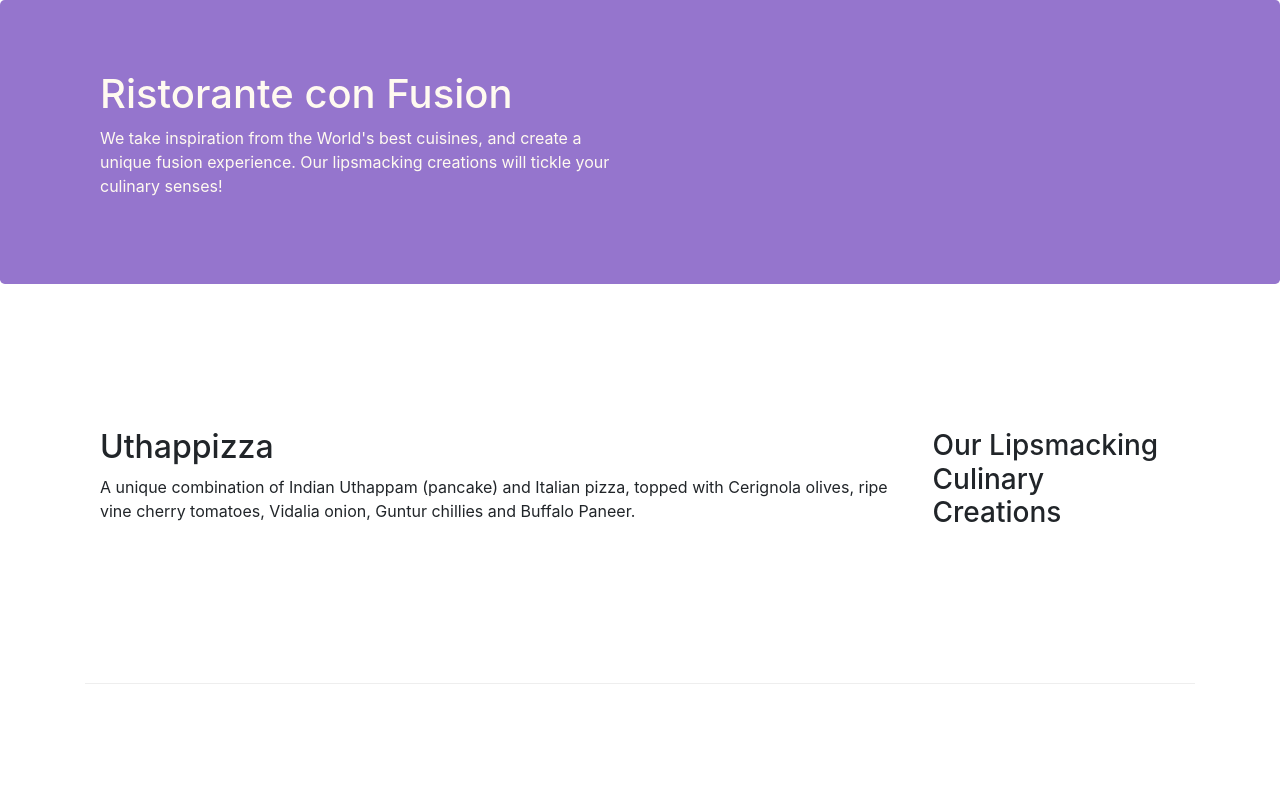
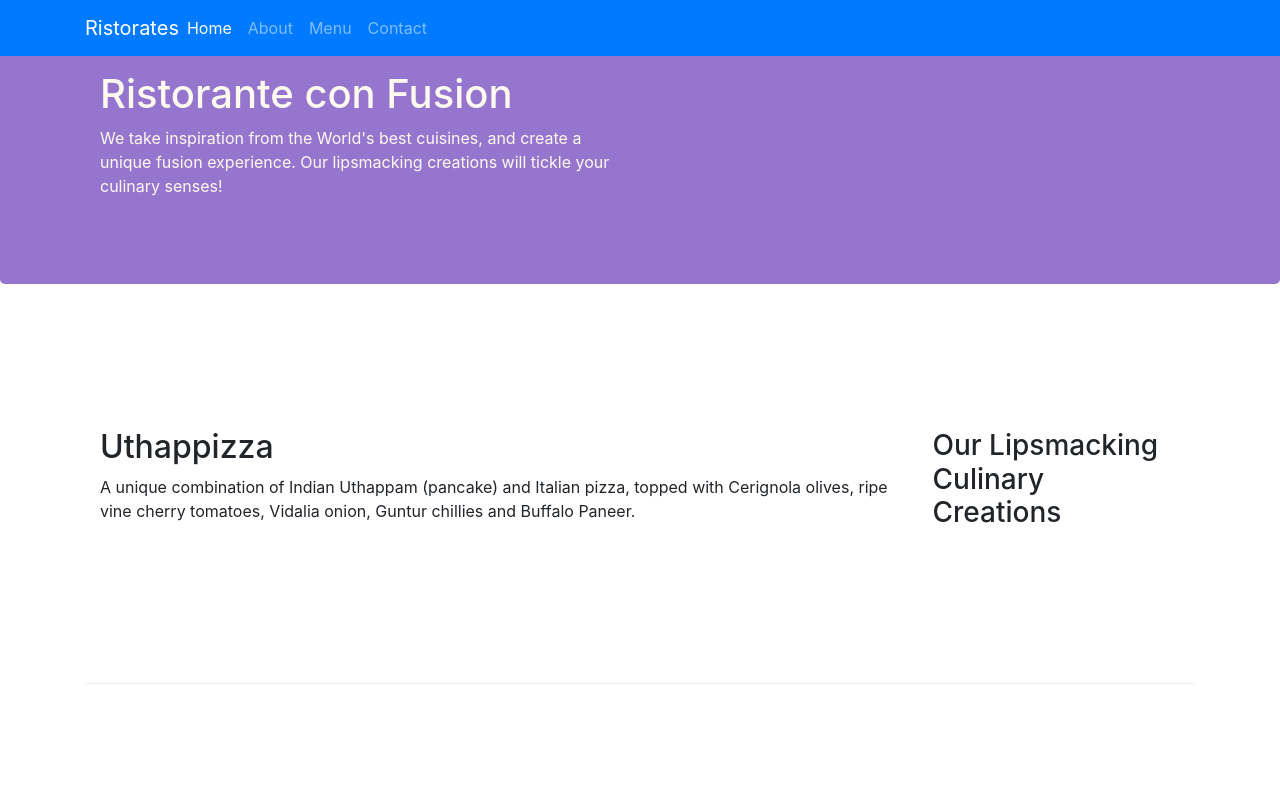
Before and after one commit to vineetjk/coursera-practice, a website: page index.html in a window 1280 px wide. Shown: the top 800 px of the page. Drawn offline with nearby package versions, Linux system fonts and the light colour scheme.

Commit message:
introduced nav bar

```diff
--- a/index.html
+++ b/index.html
@@ -15,12 +15,30 @@
 
 <body>
 
+    <nav class="navbar navbar-dark navbar-expand-sm bg-primary fixed-top">
+        <div class="container">
+            <a class="navbar-brand mr-auto" href="#">Ristorates</a>
+            <button class="navbar-toggler" type="button" data-toggle="collapse" data-target="#Navbar">
+                <span class="navbar-toggler-icon"></span>
+            </button>
+            <div class="navbar-collapse collapse" id="Navbar">
+                <ul class="navbar-nav mr-auto">
+                    <li class="nav-item active"> <a class="nav-link" href="#">Home</a></li>
+                    <li class="nav-item"> <a class="nav-link" href="aboutus.html">About</a></li>
+                    <li class="nav-item"> <a class="nav-link" href="#">Menu</a></li>
+                    <li class="nav-item"> <a class="nav-link" href="#">Contact</a></li>
+                </ul>
+            </div>
+        </div>
+    </nav>
+
     <header class="jumbotron">
         <div class="container">
             <div class="row row-header">
                 <div class="col-12 col-sm-6">
                     <h1>Ristorante con Fusion</h1>
-                    <p>We take inspiration from the World's best cuisines, and create a unique fusion experience. Our lipsmacking creations will tickle your culinary senses!</p>
+                    <p>We take inspiration from the World's best cuisines, and create a unique fusion experience. Our
+                        lipsmacking creations will tickle your culinary senses!</p>
                 </div>
                 <div class="col-12 col-sm">
                 </div>
@@ -35,7 +53,8 @@
             </div>
             <div class="col col-sm col-md">
                 <h2>Uthappizza</h2>
-                <p>A unique combination of Indian Uthappam (pancake) and Italian pizza, topped with Cerignola olives, ripe vine cherry tomatoes, Vidalia onion, Guntur chillies and Buffalo Paneer.</p>
+                <p>A unique combination of Indian Uthappam (pancake) and Italian pizza, topped with Cerignola olives,
+                    ripe vine cherry tomatoes, Vidalia onion, Guntur chillies and Buffalo Paneer.</p>
             </div>
         </div>
 
@@ -46,7 +65,9 @@
             </div>
             <div class="col col-sm col-md">
                 <h2>Weekend Grand Buffet</h2>
-                <p>Featuring mouthwatering combinations with a choice of five different salads, six enticing appetizers, six main entrees and five choicest desserts. Free flowing bubbly and soft drinks. All for just $19.99 per person </p>
+                <p>Featuring mouthwatering combinations with a choice of five different salads, six enticing appetizers,
+                    six main entrees and five choicest desserts. Free flowing bubbly and soft drinks. All for just
+                    $19.99 per person </p>
             </div>
         </div>
 
@@ -57,7 +78,9 @@
             <div class="col col-sm col-md">
                 <h2>Alberto Somayya</h2>
                 <h4>Executive Chef</h4>
-                <p>Award winning three-star Michelin chef with wide International experience having worked closely with whos-who in the culinary world, he specializes in creating mouthwatering Indo-Italian fusion experiences. </p>
+                <p>Award winning three-star Michelin chef with wide International experience having worked closely with
+                    whos-who in the culinary world, he specializes in creating mouthwatering Indo-Italian fusion
+                    experiences. </p>
             </div>
         </div>
     </div>
@@ -69,7 +92,7 @@
                     <h5>Links</h5>
                     <ul class="list-unstyled">
                         <li><a href="#">Home</a></li>
-                        <li><a href="#">About</a></li>
+                        <li><a href="./aboutus.html">About</a></li>
                         <li><a href="#">Menu</a></li>
                         <li><a href="#">Contact</a></li>
                     </ul>
```
Also changed, not shown: aboutus.html (+18 -1 lines). Lines whose indentation alone changed are shown as unchanged.
